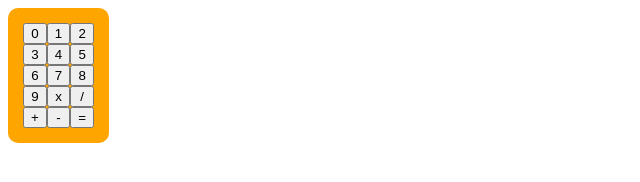
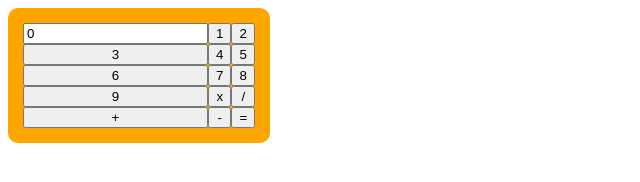
Before and after one commit to KyleMel/Calculator, a plain HTML site: page index.html in a window 1280 px wide. Shown: the whole page, without its empty margins (0-640 px from the left). Drawn offline with Linux system fonts and the light colour scheme.

Commit message:
Update button1 with input type

```diff
--- a/index.html
+++ b/index.html
@@ -6,7 +6,7 @@
 </head>
 <body>
     <div class="calculator-base">
-        <button class="button button2">0</button>
+        <input type="number" class="button button1" value="0">
         <button class="button button2">1</button>
         <button class="button button2">2</button>
         <button class="button button2">3</button>
```
